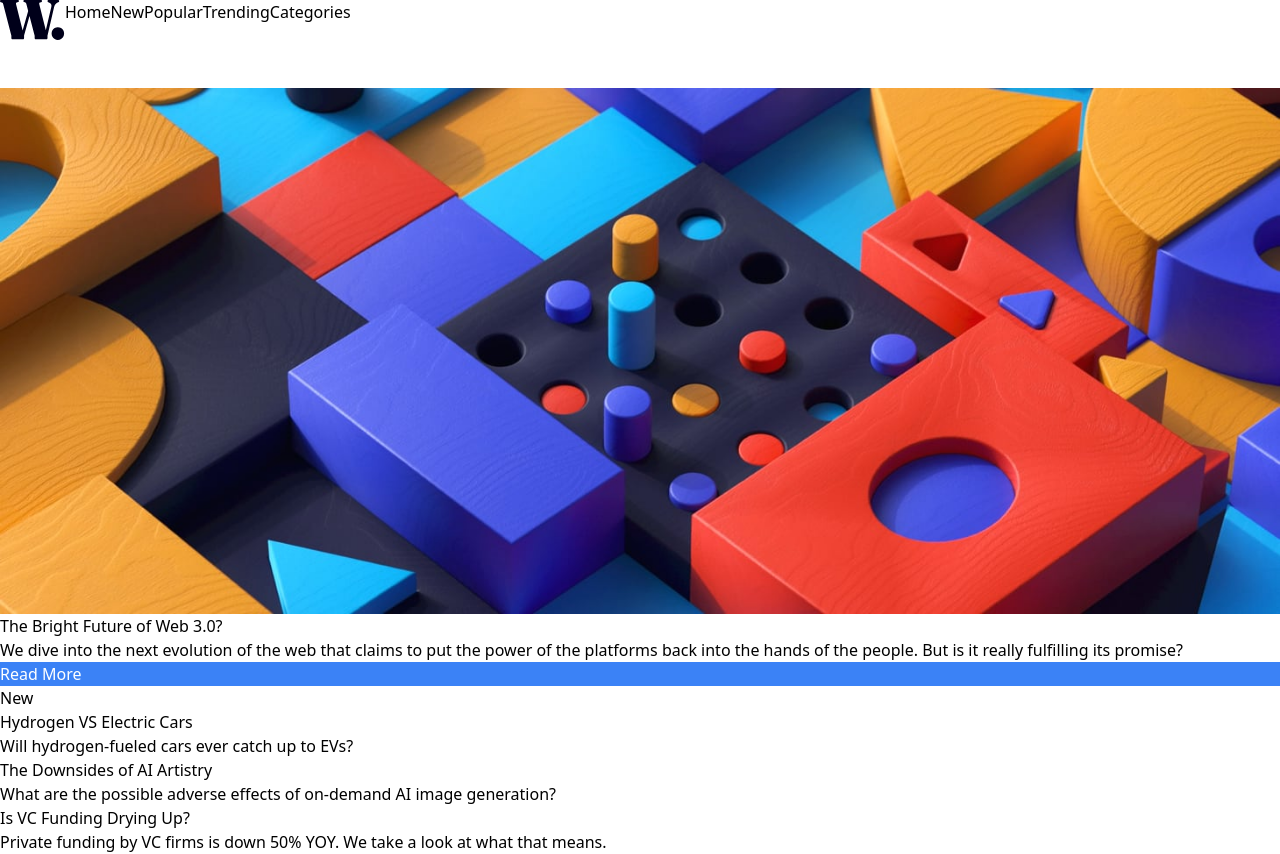
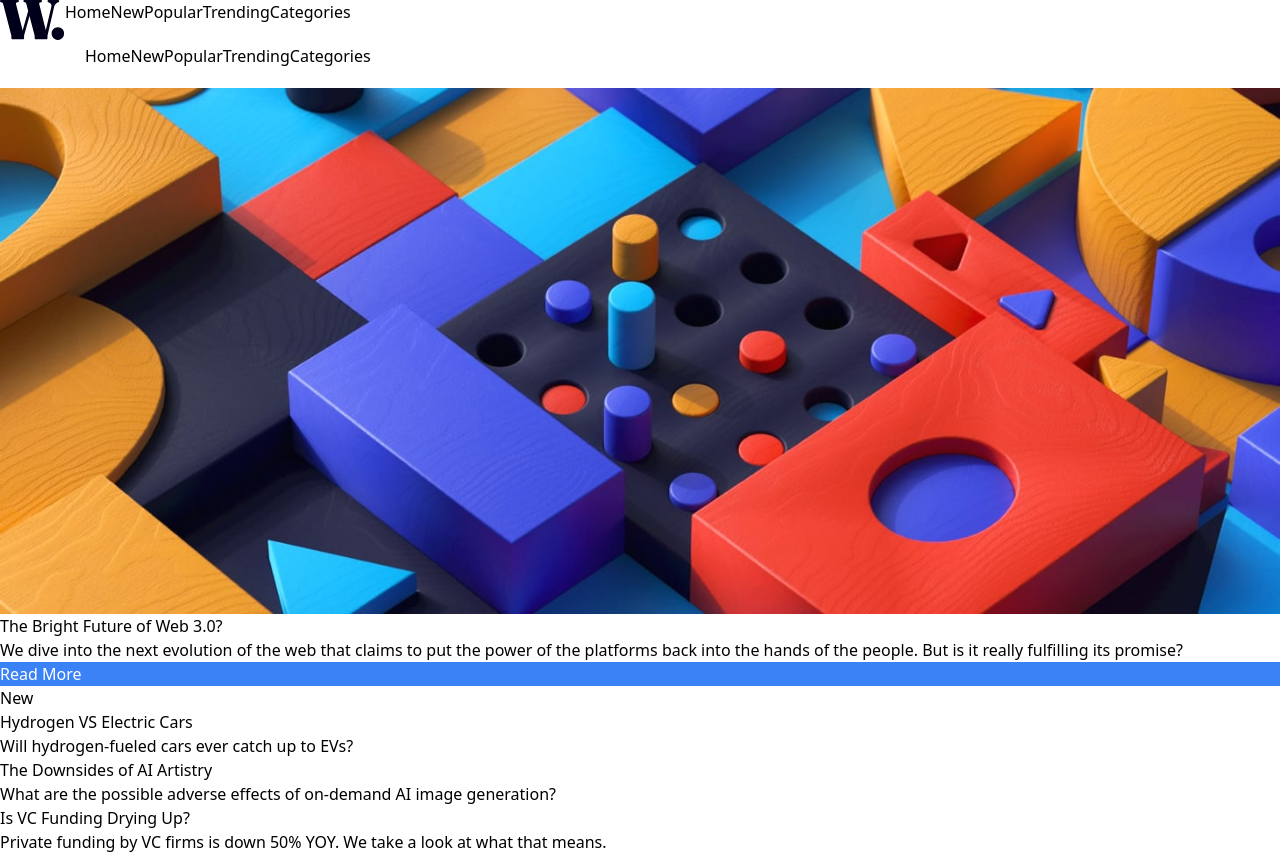
Before and after one commit to lavollmer/news-homepage, a React (Create React App) app: page / in a window 1280 px wide. Built offline with nearby package versions, Linux system fonts and the light colour scheme.

Commit message:
styling navigation bar

```diff
--- a/src/components/NavBar.jsx
+++ b/src/components/NavBar.jsx
@@ -1,6 +1,7 @@
 import React from "react";
 import { Link } from "react-router-dom"; //import Link (creating links) from react-router-dom for routing functionality
 import IconMenu from "../assets/images/icon-menu.svg"; //import the icon-menu.svg file from the assets/images folder
+import IconClose from "../assets/images/icon-menu-close.svg"; //import the icon-close.svg file from the assets/images folder
 import { useState } from "react"; //import the useState hook from React
 
 const NavBar = () => {
@@ -19,18 +20,21 @@ const NavBar = () => {
       {/* when isOpen is true then translatex-0 appears showing the sidebar */}
       {/* when the screen is a medium size or larger the sidebar is always visible and positioned normally */}
       <nav
-        className={`fixed top-0 right-0 h-full bg-white-800 transition-transform transform ${
+        className={`fixed top-0 right-0 w-3/4 bg-white flex transition-transform transform ${
           isOpen ? "translate-x-0" : "translate-x-full"
         } md:relative md:translate-x-0 md:w-auto`}
       >
+        {/* Close Icon to close the side navigation bar when in mobile */}
+        <button className="md:hidden top-0 right-0" onClick={() => setIsOpen(false)}>
+          <img src={IconClose} alt="close icon" />
+        </button>
+        <div className="flex-col">
         <Link to="/">Home</Link>
         <Link to="/new">New</Link>
         <Link to="/popular">Popular</Link>
         <Link to="/trending">Trending</Link>
         <Link to="/categories">Categories</Link>
-        <button className="md:hidden" onClick={() => setIsOpen(false)}>
-          Close
-        </button>
+        </div>
       </nav>
       <nav className="flex flex-row items-center justify-between p-5">
         <Link to="/">Home</Link>
```
